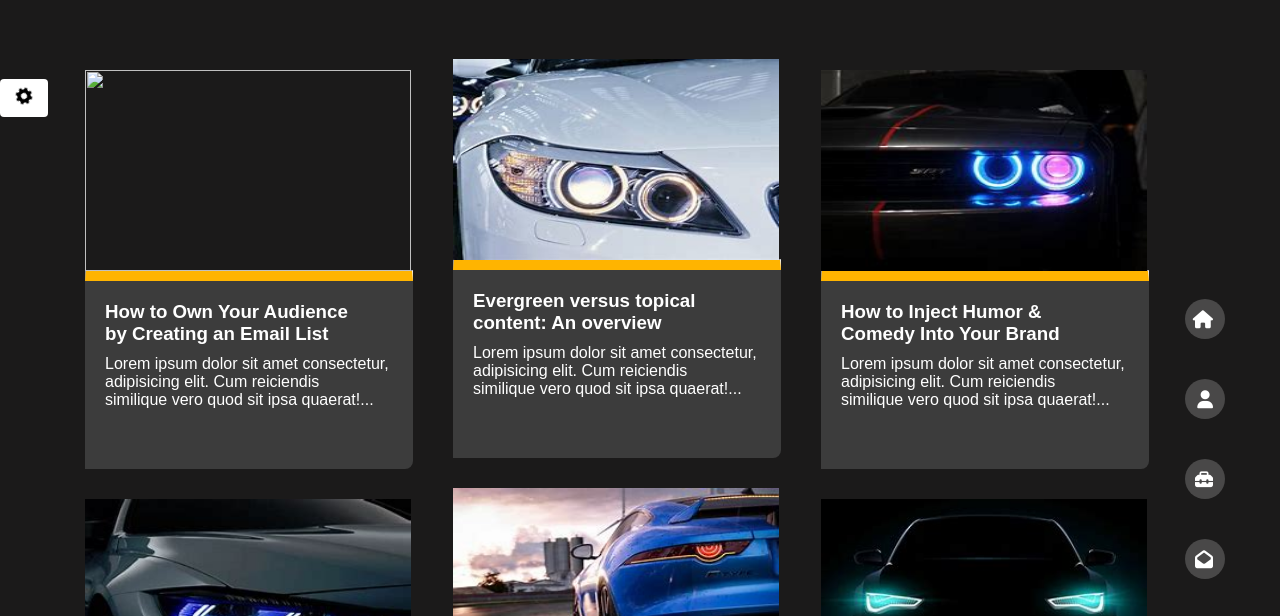
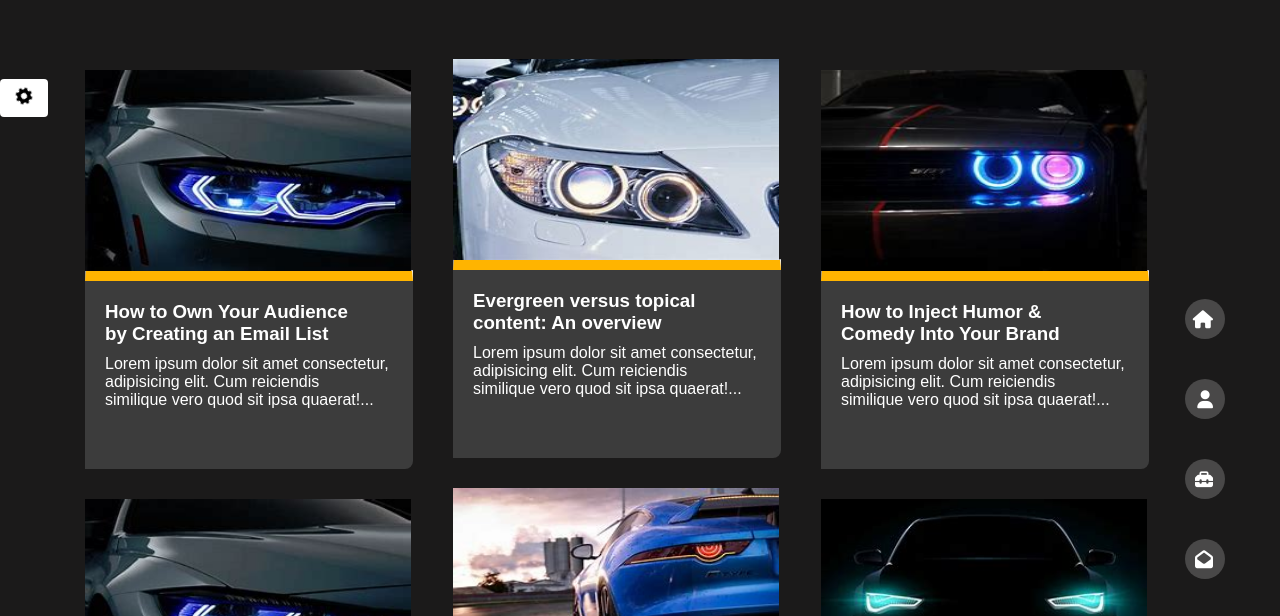
Before and after one commit to zionofnazareth/portfolio, a plain HTML site: page blog.html in a window 1280 px wide. Shown: the part 161-777 px from the top of the page. Drawn offline with Linux system fonts and the light colour scheme; the site is published under a folder, as on GitHub Pages, so addresses that start at the root find nothing.

Commit message:
portfolio

```diff
--- a/blog.html
+++ b/blog.html
@@ -41,7 +41,7 @@
         <div class="overall-image-blog">
           <div class="image-blog">
             <div class="image1">
-              <img src="/myimages/CFWSsc.jpg" alt="" width="326" height="201" />
+              <img src="./myimages/CFWSsc.jpg" alt="" width="326" height="201" />
               <hr class="line" />
               <div class="image-write">
                 <h3>
```
